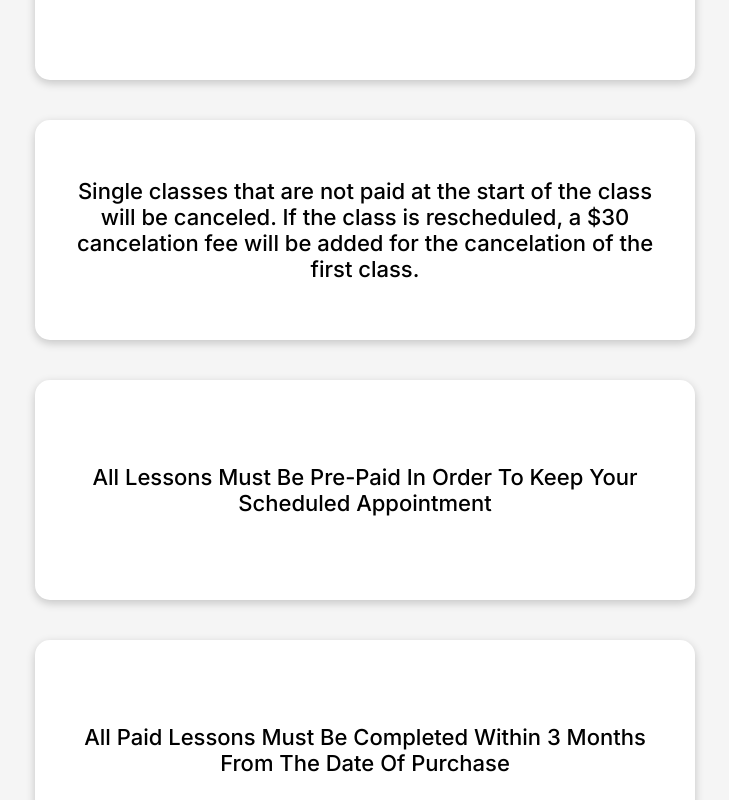
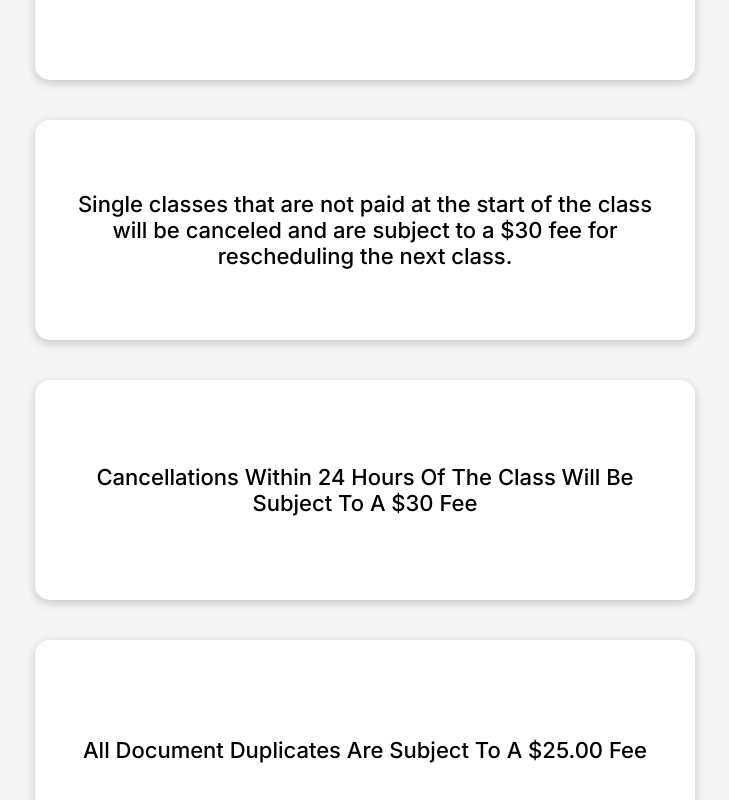
Before and after one commit to mannysanz715/BestDrivingTeacherFront, a React (Vite) app: page /policies in a window 1280 px wide. Shown: the part 900-1700 px from the top of the page, without its empty margins (275-1004 px from the left). Built offline with nearby package versions, Linux system fonts and the light colour scheme.

Commit message:
Policies Update

```diff
--- a/src/components/Policies/Policies.jsx
+++ b/src/components/Policies/Policies.jsx
@@ -13,9 +13,7 @@
         <li data-aos='fade-up' className='policy-item'>All Packages are paid upfront.</li>
         <li data-aos='fade-up' className='policy-item'>Package classes must be scheduled within 6 months of the purchase date.</li>
         <li data-aos='fade-up' className='policy-item'>Single classes are to be paid prior to the start of the class.</li>
-        <li data-aos='fade-up' className='policy-item'>Single classes that are not paid at the start of the class will be canceled. If the class is rescheduled, a $30 cancelation fee will be added for the cancelation of the first class.</li>
-        <li data-aos='fade-up' className='policy-item'>All Lessons Must Be Pre-Paid In Order To Keep Your Scheduled Appointment</li>
-        <li data-aos='fade-up' className='policy-item'>All Paid Lessons Must Be Completed Within 3 Months From The Date Of Purchase</li>
+        <li data-aos='fade-up' className='policy-item'>Single classes that are not paid at the start of the class will be canceled and are subject to a $30 fee for rescheduling the next class.</li>
         <li data-aos='fade-up' className='policy-item'>Cancellations Within 24 Hours Of The Class Will Be Subject To A $30 Fee</li>
         <li data-aos='fade-up' className='policy-item'>All Document Duplicates Are Subject To A $25.00 Fee</li>
         <li data-aos='fade-up' className='policy-item'>All Driving Appointments Are 2 Hours</li>
```
